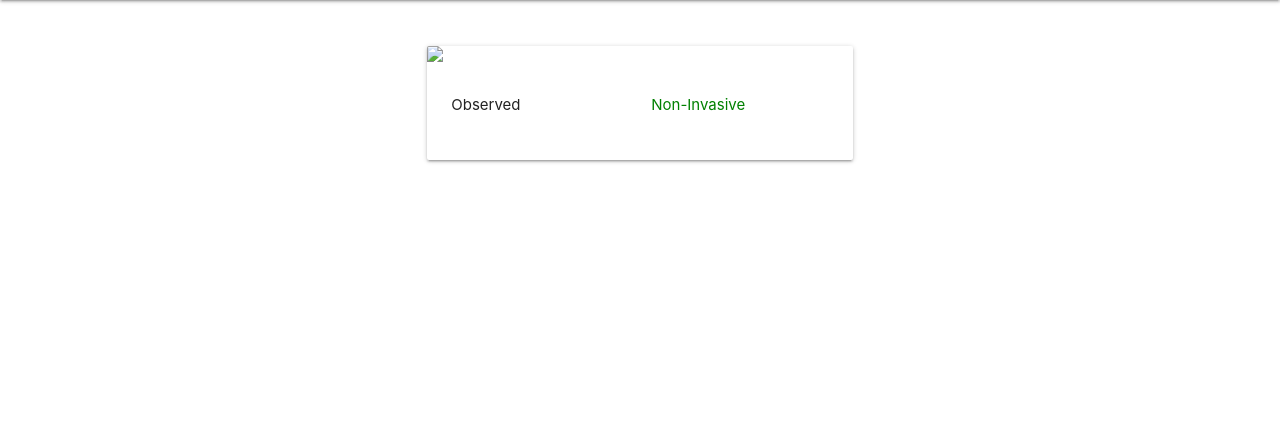
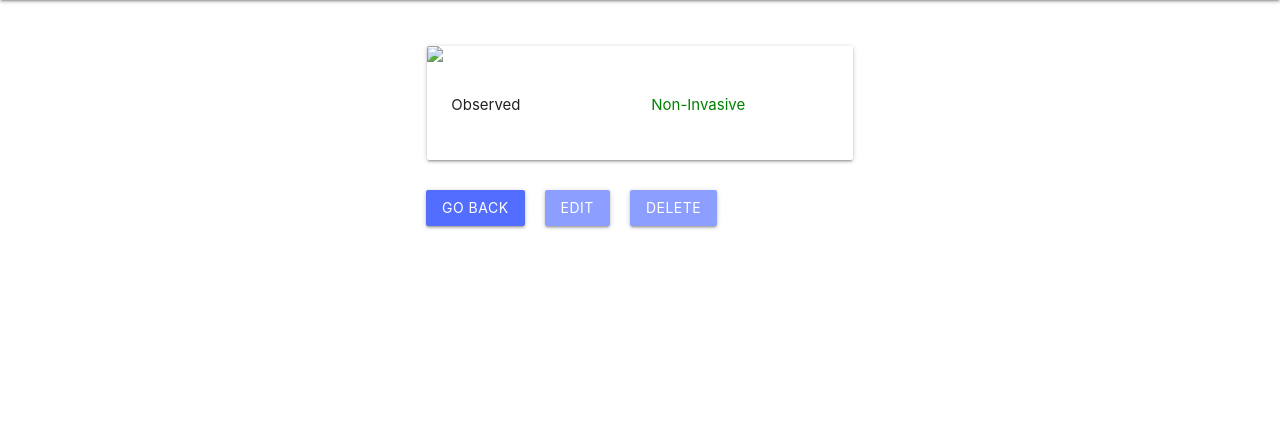
Before and after one commit to TCashion/finch-finder, a Django app: template main_app/templates/birds/detail.html in a window 1280 px wide. Shown: the part 64-492 px from the top of the page. Run offline with Django 3.2, Linux system fonts and the light colour scheme; the template is opened without the code that fills it, so the values that code supplies are empty; some libraries are stand-ins or nearby versions.

Commit message:
add UI for edit & delete

```diff
--- a/main_app/models.py
+++ b/main_app/models.py
@@ -1,4 +1,5 @@
 from django.db import models
+from django.urls import reverse
 
 # Create your models here.
 class Bird(models.Model):
@@ -8,5 +9,10 @@ class Bird(models.Model):
     date = models.DateField()
     invasive = models.BooleanField(default=False)
 
+
     def __str__(self):
         return self.name
+
+
+    def get_absolute_url(self):
+        return reverse('birds_detail', kwargs={'cat_id' : self.id})
--- a/main_app/static/css/style.css
+++ b/main_app/static/css/style.css
@@ -12,3 +12,20 @@ footer.page-footer {
     padding-top: 0;
     text-align: right;
 }
+
+.crud-btn-container {
+    margin: 20px 0;
+    display: flex;
+    flex-direction: column;
+}
+
+.crud-btn {
+    margin: 10px;
+    width: fit-content;
+}
+
+@media (min-width: 600px) {
+    .crud-btn-container {
+        flex-direction: row;
+    }
+}
--- a/main_app/templates/birds/detail.html
+++ b/main_app/templates/birds/detail.html
@@ -25,6 +25,11 @@
                 <p>{{ bird.description }}</p>
             </div>
         </div>
+        <div class="row crud-btn-container">
+            <a href="/birds/" class="btn crud-btn indigo accent-2">Go Back</a>
+            <a href="/birds/" class="btn crud-btn indigo accent-1">Edit</a>
+            <a href="/birds/" class="btn crud-btn indigo accent-1">Delete</a>
+        </div>
     </div>
 </div>
 
```
Also changed, not shown: main_app/templates/birds/index.html (+4 -4 lines), main_app/templates/main_app/bird_form.html (added, +12 -0 lines), main_app/views.py (+16 -0 lines).
